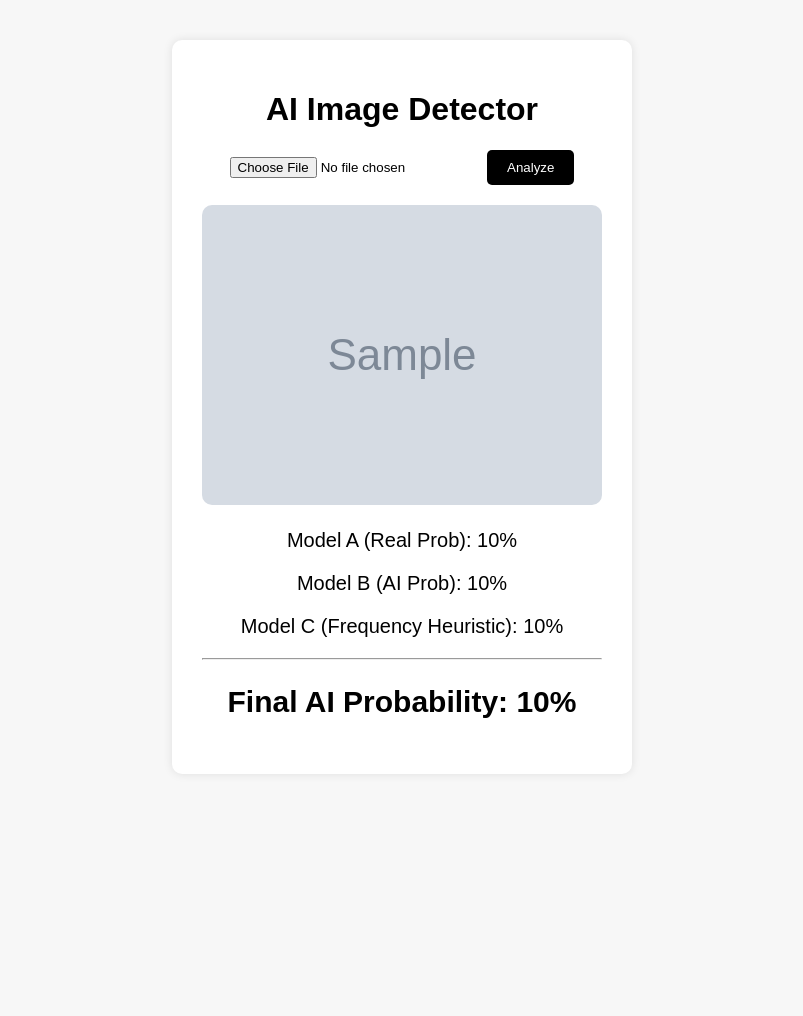
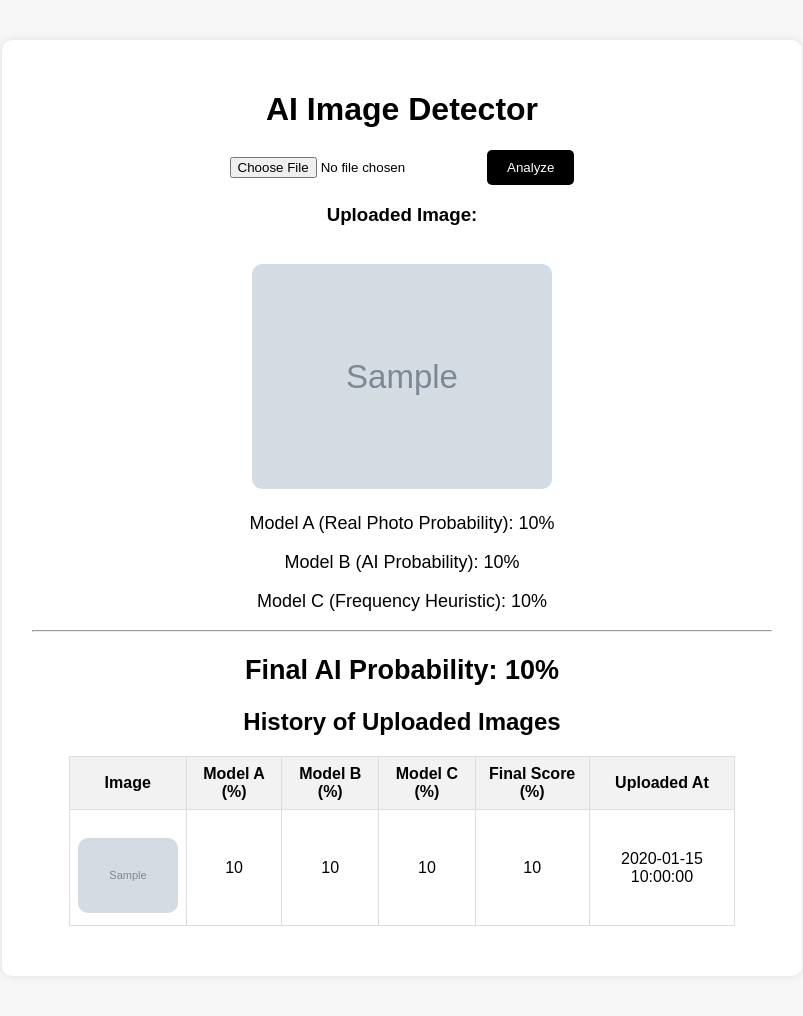
Before and after one commit to karleaabha-byte/modelaidetection, a Flask app: template templates/index.html in a window 1280 px wide. Shown: the whole page, without its empty margins (238-1041 px from the left). Before the commit the page ends 718 px from the top, so only its background shows below. Run offline with Flask 3, Linux system fonts and the light colour scheme; the template is opened without the code that fills it: most values are stand-ins (such as "Sample title", 1, 10 or a date in 2020); grey boxes marked "Sample" are stand-in pictures.

Commit message:
Update index.html

```diff
--- a/templates/index.html
+++ b/templates/index.html
@@ -4,11 +4,14 @@
     <title>AI Image Detector</title>
     <style>
         body { font-family: Arial; text-align: center; margin: 40px; background: #f7f7f7; }
-        img { max-width: 400px; margin-top: 20px; border-radius: 10px; }
-        .result { font-size: 20px; margin-top: 20px; }
+        img { max-width: 300px; margin-top: 20px; border-radius: 10px; }
+        .result { font-size: 18px; margin-top: 20px; }
         .box { background: #fff; padding: 30px; display: inline-block; border-radius: 10px; box-shadow: 0 0 10px rgba(0,0,0,0.1);}
         button { padding: 10px 20px; background: black; color: white; border: none; border-radius: 5px; cursor: pointer;}
         button:hover { background: #333; }
+        table { margin: 20px auto; border-collapse: collapse; width: 90%; max-width: 800px; }
+        th, td { border: 1px solid #ddd; padding: 8px; text-align: center; }
+        th { background-color: #f2f2f2; }
     </style>
 </head>
 <body>
@@ -22,19 +25,44 @@
 
     {% if image_path %}
         <div>
+            <h3>Uploaded Image:</h3>
             <img src="{{ image_path }}">
         </div>
     {% endif %}
 
     {% if result %}
         <div class="result">
-            <p>Model A (Real Prob): {{ result.score_model_a }}%</p>
-            <p>Model B (AI Prob): {{ result.score_model_b }}%</p>
+            <p>Model A (Real Photo Probability): {{ result.score_model_a }}%</p>
+            <p>Model B (AI Probability): {{ result.score_model_b }}%</p>
             <p>Model C (Frequency Heuristic): {{ result.score_model_c }}%</p>
             <hr>
             <h2>Final AI Probability: {{ result.final_score }}%</h2>
         </div>
     {% endif %}
+
+    {% if all_images %}
+        <h2>History of Uploaded Images</h2>
+        <table>
+            <tr>
+                <th>Image</th>
+                <th>Model A (%)</th>
+                <th>Model B (%)</th>
+                <th>Model C (%)</th>
+                <th>Final Score (%)</th>
+                <th>Uploaded At</th>
+            </tr>
+            {% for img in all_images %}
+            <tr>
+                <td><img src="{{ url_for('static', filename='uploads/' + img.filename) }}" width="100"></td>
+                <td>{{ img.score_model_a }}</td>
+                <td>{{ img.score_model_b }}</td>
+                <td>{{ img.score_model_c }}</td>
+                <td>{{ img.final_score }}</td>
+                <td>{{ img.uploaded_at.strftime('%Y-%m-%d %H:%M:%S') }}</td>
+            </tr>
+            {% endfor %}
+        </table>
+    {% endif %}
 </div>
 
 </body>
```
